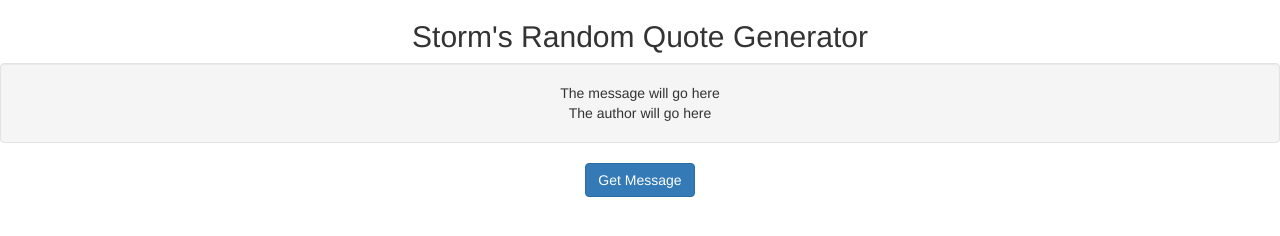
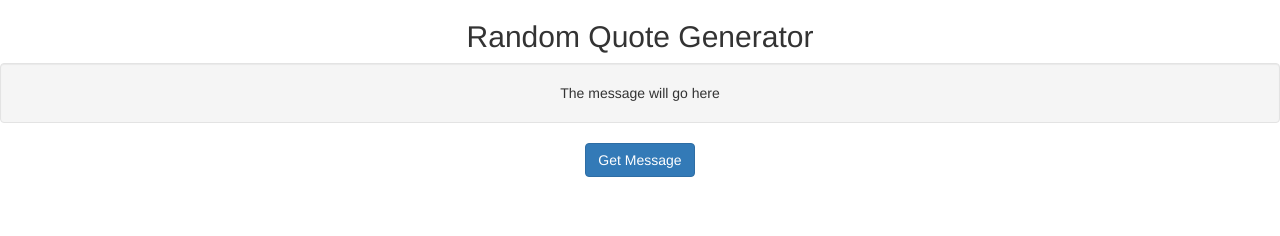
Before and after one commit to nmarquesin/freeCodeCamp, a plain HTML site: page quoteGenerator/index.html in a window 1280 px wide. Drawn offline with nearby package versions, Linux system fonts and the light colour scheme.

Commit message:
Quote Generator - Change API

```diff
--- a/quoteGenerator/index.html
+++ b/quoteGenerator/index.html
@@ -13,9 +13,9 @@
 <script>
 $(document).ready(function() {
   $("#getMessage").on("click", function(){
-    $.getJSON( "http://quotes.stormconsultancy.co.uk/random.json", function(json){
+    $.getJSON( "https://random-quote-generator.herokuapp.com/api/quotes/random", function(json){
       console.dir(json);
-    $(".message").html(json.quote)
+    $(".message").html(json.quote);
     $(".author").html(json.author);
 
     });
@@ -26,7 +26,7 @@ $(document).ready(function() {
 
 <div class="container-fluid">
   <div class = "row text-center">
-    <h2>Storm's Random Quote Generator</h2>
+    <h2>Random Quote Generator</h2>
   </div>
   <div class = "row text-center">
     <div class = "col-xs-12 well">
@@ -34,7 +34,6 @@ $(document).ready(function() {
         The message will go here
       </div>
       <div class = "author">
-        The author will go here
       </div>
     </div>
 
```
